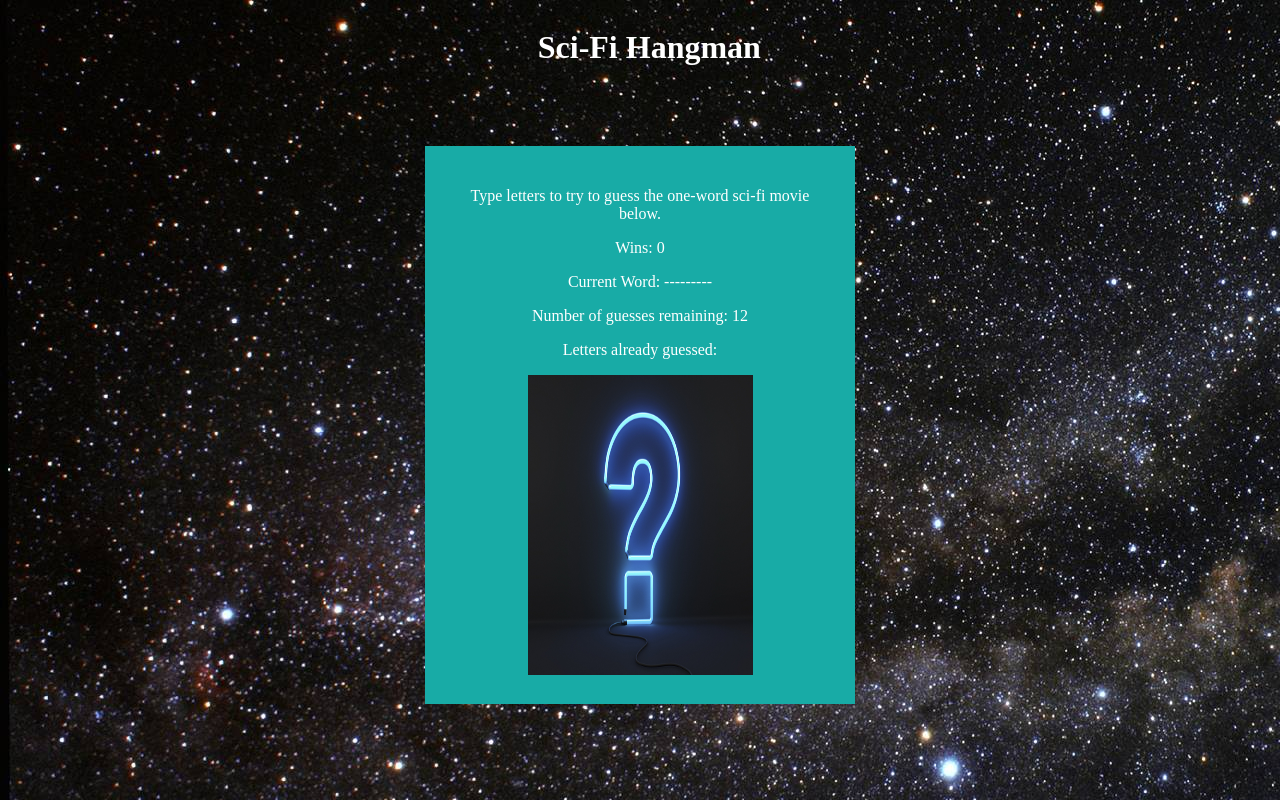
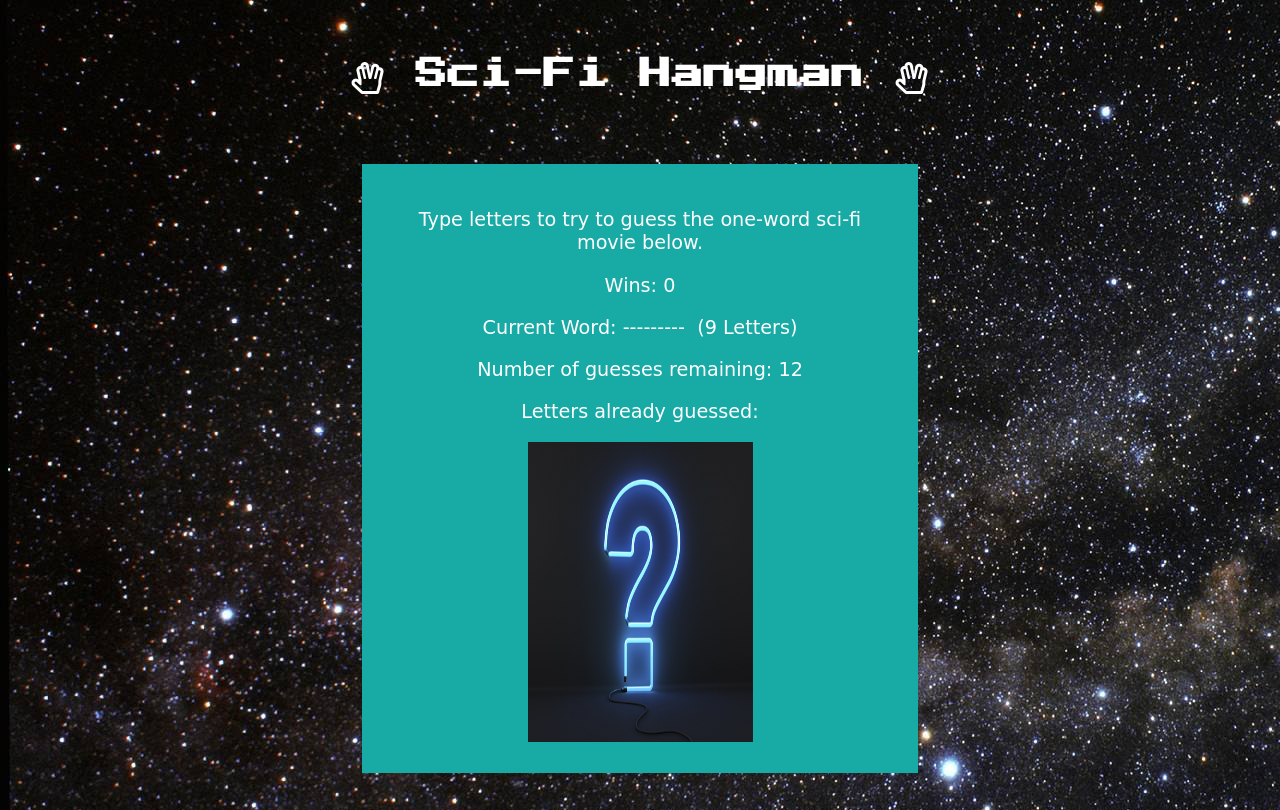
Before and after one commit to sgliput/Word-Guess-Game, a plain HTML site: page index.html in a window 1280 px wide. Drawn offline with nearby package versions, Linux system fonts and the light colour scheme; a web font is replaced by a local one.

Commit message:
updated files

```diff
--- a/assets/css/style.css
+++ b/assets/css/style.css
@@ -6,19 +6,24 @@ body{
 
 .top{
     display: flex;
+    align-items: center;
+    justify-content: center;
 }
 
 h1{
     position: relative;
-    left: 34%;
+    left: -4%;
     z-index: 1;
+    font-family: 'Press Start 2P', cursive;
 }
 
 .container{
     background-color: #18aba6;
-    width: 30%;
+    width: 40%;
     margin: 3% auto;
     padding: 2%;
+    font-family: 'Baloo Bhai', cursive;
+    font-size: 1.2rem;
 }
 
 
@@ -26,7 +31,7 @@ h1{
 
 @keyframes movement1 {
     from {left: -1000px}
-    to {left: 2000px; right: -2000px;}
+    to {left: 1500px; right: -1500px;}
 }
 
 .ship1 {
@@ -34,9 +39,9 @@ h1{
     height: 100px;
     left: -1000px;
     position: relative;
-    float: left;
 
 
-    animation-duration: 4s;
+
+    animation-duration: 3s;
     animation-timing-function: linear;
 }
--- a/assets/javascript/game.js
+++ b/assets/javascript/game.js
@@ -1,17 +1,22 @@
+//array of movie options
+var potentialWords = ["Inception", "Primer", "Surrogates", "Aliens", "Serenity", "Signs", "Starman", "Spaceballs", "Gravity", "Arrival", "Akira", "Coma", "Innerspace", "Elysium", "Looper", "Tron", "Dune", "Avatar", "Interstellar", "Prometheus", "Skyline", "Brazil", "Westworld", "Sunshine", "Cloverfield", "Knowing", "Zathura", "Existenz", "Predator", "Frequency"];
 
-        var potentialWords = ["Inception", "Primer", "Surrogates", "Aliens", "Serenity", "Signs", "Starman", "Spaceballs", "Gravity", "Arrival", "Akira", "Coma", "Innerspace", "Elysium", "Looper", "Avatar", "Interstellar", "Prometheus", "Skyline", "Cloverfield", "Knowing", "Zathura", "Existenz", "Predator", "Frequency"];
+//global variables
 var wins = 0;
 var Counter = 12;
 var guessTries = [];
-        var dash = "-&nbsp;";
+var dash = "-";
 var gamePlaying = true;
 
-
+//when page loads
 window.onload = function () {
+    //random movie is picked from array
     var movie = potentialWords[Math.floor(Math.random() * potentialWords.length)];
     movie = movie.toUpperCase();
     var movieLetters = movie.split("");
     console.log(movieLetters);
+
+    //function for picking random movie and joining the letters as a string
     function randomMovie() {
         movie = potentialWords[Math.floor(Math.random() * potentialWords.length)];
         movie = movie.toUpperCase();
@@ -21,24 +26,23 @@
         console.log(movieLetters);
     };
 
+    //replaces movieLetters with the same number of dashes
     function dashWord() {
         var dash = "-";
         var dashes = dash.repeat(movieLetters.length);
-                //var removedLetters = movieLetters.splice(0, movieLetters.length, dashes);
         randomWord.textContent = dashes;
         return dashes.split("");
     };
-            //randomWord.textContent = movieLetters;
-            movieLetters.forEach(dashWord);
-            //console.log("Removed: " + removedLetters);
+
+    //sets dashWord() function equal to dashes variable
     dashes = dashWord();
+    //shows the number of letters in the random movie title
+    letterNumber.textContent = movieLetters.length;
 
-
-
+    //when a key is typed
     document.onkeyup = function (event) {
 
-
-                //userGuess equals the key pressed and appears in HTML
+        //userGuess equals the key pressed
         var userGuess = event.key.toUpperCase();
 
 
@@ -55,12 +59,9 @@
         //inserts the result of the above function into the HTML for list of guesses made
         document.querySelector("#guesses").innerHTML = guessList();
 
-
-
-
+        //replaces dashes with letters as they are typed
         function replaceLetters(movieLetters) {
             for (var i = 0; i < movieLetters.length; i++) {
-                        //var index = movieLetters.indexOf(userGuess);
                 if (movieLetters[i] === userGuess) {
                     dashes.splice(i, 1, userGuess);
                     console.log(dashes);
@@ -70,36 +71,55 @@
             };
         };
 
+        //calls replaceLetters function
         replaceLetters(movieLetters);
+
+        //reduces Counter by one every time a letter not in movieLetters is pressed
         if (Counter > 0 && !movieLetters.includes(userGuess)) {
             Counter--;
             guessCounter.textContent = Counter;
+            //when Counter reaches 0, page reloads, resetting everything
         } else if (Counter === 0) {
             location.reload();
         };
 
+        //if game is being played
         if (gamePlaying) {
+            //if movieLetters and dashes have all the same letters, wins increases by one, which shows in HTML
             if (movieLetters.toString() === dashes.toString()) {
                 wins++;
                 document.querySelector("#wins").innerHTML = wins;
+                //adds text to afterWin in HTML
                 afterWin.textContent = "Good job. Hit any key to play again.";
+                //replaces #poster with the right movie poster from images
                 document.querySelector("#poster").innerHTML = '<img src="assets/images/' + movieLetters.join("").toLowerCase() + '.jpg" height="300px" width="225px">';
+                //game is done being played
                 gamePlaying = false;
+                //triggers ship flight across screen
                 var shipMove = document.querySelector(".ship1");
                 shipMove.style.animationName = "movement1";
             }
+            //if game is done being played
         } else {
+            //resets movieLetters length to 0
             movieLetters.length = 0;
-
+            //chooses different random movie and replaces letters with dashes
             randomMovie();
             dashes = dashWord();
+            //resets Counter to 12, which shows in the HTML
             Counter = 12;
             guessCounter.textContent = Counter;
+            //sets game back to being played
             gamePlaying = true;
+            //changes number of letters according to the new random movie title
+            letterNumber.textContent = movieLetters.length;
+            //empties guesses list and gets rid of afterWin message
             guesses.textContent = "";
             guessTries.length = 0;
             afterWin.textContent = "";
+            //sets #poster back to default image
             document.querySelector("#poster").innerHTML = '<img src="assets/images/questionmark.jpg" height="300px" width="225px">';
+            //resets flying ship so it will initiate after the next win
             var shipMove = document.querySelector(".ship1");
             shipMove.style.animationName = "noFly";
         }
--- a/index.html
+++ b/index.html
@@ -6,15 +6,22 @@
     <meta name="viewport" content="width=device-width, initial-scale=1.0">
     <meta http-equiv="X-UA-Compatible" content="ie=edge">
     <title>Word Guess Game</title>
+    <link rel="stylesheet" type="text/css" href="assets/css/reset.css">
+    <link href="https://fonts.googleapis.com/css?family=Press+Start+2P|Baloo+Bhai" rel="stylesheet">
     <link rel="stylesheet" type="text/css" href="assets/css/style.css">
-    <link rel="stylesheet" type="text/css" href="assets/css/reset.css">
+    <link rel="stylesheet" href="https://use.fontawesome.com/releases/v5.2.0/css/all.css" integrity="sha384-hWVjflwFxL6sNzntih27bfxkr27PmbbK/iSvJ+a4+0owXq79v+lsFkW54bOGbiDQ" crossorigin="anonymous">
     <script src="https://code.jquery.com/jquery.js"></script>
     <script src = "assets/javascript/game.js"></script>
 </head>
 
 <body>
+    <br>
     <div class="top">
-     <img class="ship1" src="assets/images/enterprise.png" height="100px" width="100px"><h1>Sci-Fi Hangman</h1>
+     <img class="ship1" src="assets/images/enterprise.png" height="100px" width="100px">
+     <h1><i class="far fa-hand-spock"></i>
+        Sci-Fi Hangman
+        <i class="far fa-hand-spock"></i>
+    </h1>
     </div>
      <div class = "container">
     <p>Type letters to try to guess the one-word sci-fi movie below.</p>
@@ -22,7 +29,7 @@
         <span id="wins">0</span>
     </p>
     <p>Current Word:
-        <span id="randomWord"></span>
+        <span id="randomWord"></span> &nbsp;(<span id="letterNumber"></span> Letters)
     </p>
     <p>Number of guesses remaining:
         <span id="guessCounter">12</span>
@@ -34,7 +41,7 @@
     <span id = "poster"><img src="assets/images/questionmark.jpg" height="300px" width="225px"></span>
 </div>
 
-
 </body>
 
+
 </html>
```
Also changed, not shown: assets/images/brazil.jpg (added), assets/images/dune.jpg (added), assets/images/sunshine.jpg (added), assets/images/tron.jpg (added), assets/images/westworld.jpg (added). Lines whose indentation alone changed are shown as unchanged.
